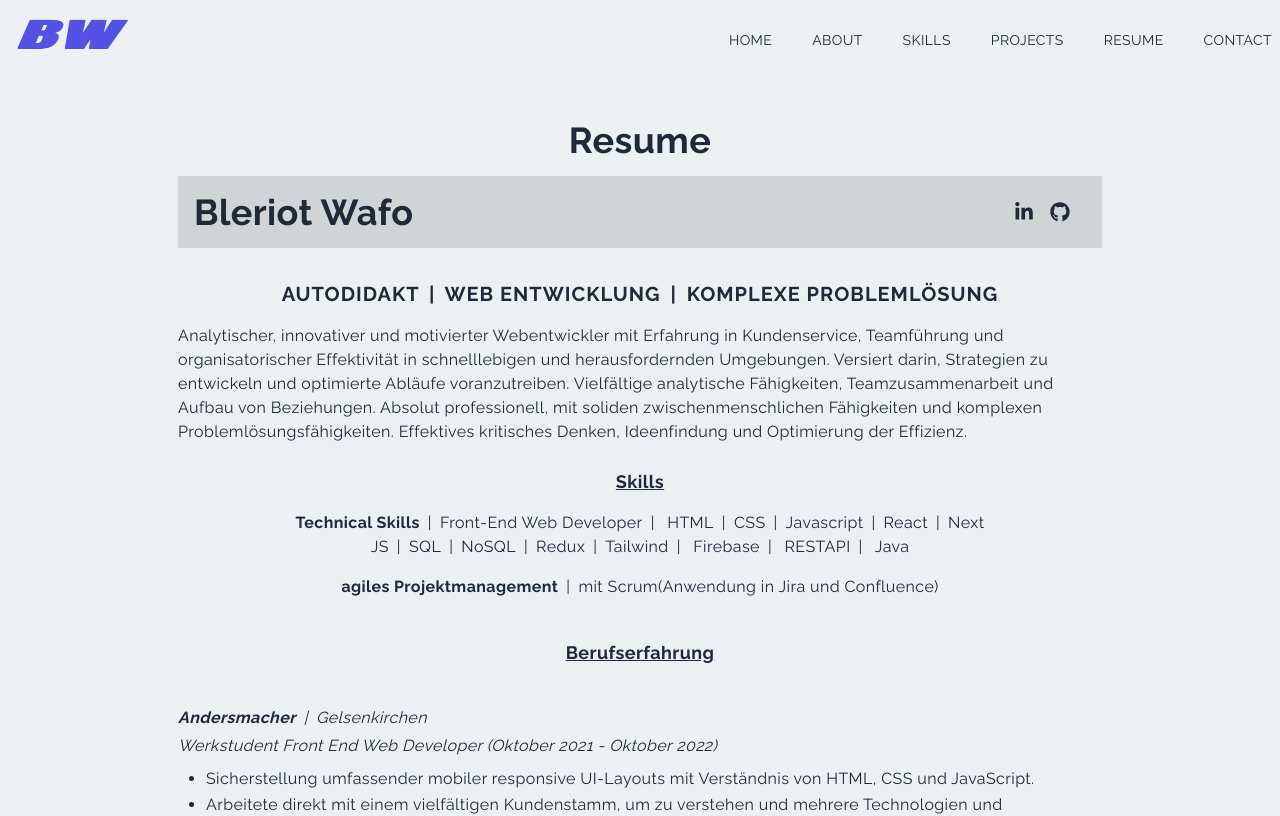
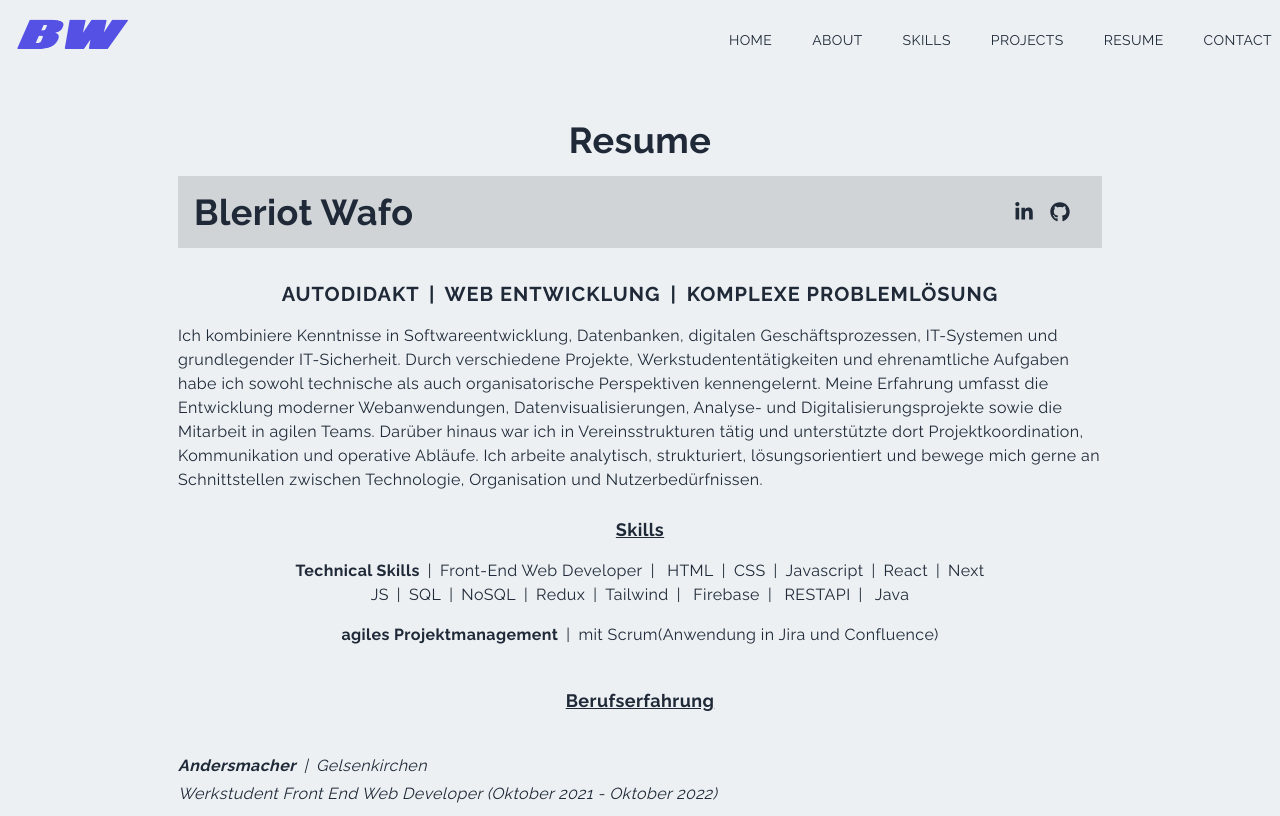
Before and after one commit to bleriotgabin/wafowabo, a Next.js app: page /resume in a window 1280 px wide. Shown: the top 816 px of the page. Built offline with nearby package versions, Linux system fonts and the light colour scheme.

Commit message:
Update resume.jsx

```diff
--- a/pages/resume.jsx
+++ b/pages/resume.jsx
@@ -49,15 +49,11 @@ const resume = () => {
           </div>
         </div>
         <p>
-          Analytischer, innovativer und motivierter Webentwickler mit
-          Erfahrung in Kundenservice, Teamführung und organisatorischer
-          Effektivität in schnelllebigen und herausfordernden Umgebungen.
-          Versiert darin, Strategien zu entwickeln und optimierte Abläufe
-          voranzutreiben.
-          Vielfältige analytische Fähigkeiten, Teamzusammenarbeit und Aufbau
-          von Beziehungen. Absolut professionell, mit soliden zwischenmenschlichen
-          Fähigkeiten und komplexen Problemlösungsfähigkeiten.
-          Effektives kritisches Denken, Ideenfindung und Optimierung der Effizienz.
+         Ich kombiniere Kenntnisse in Softwareentwicklung, Datenbanken, digitalen Geschäftsprozessen, IT-Systemen und grundlegender IT-Sicherheit. Durch verschiedene Projekte, Werkstudententätigkeiten und ehrenamtliche Aufgaben habe ich sowohl technische als auch organisatorische Perspektiven kennengelernt.
+
+Meine Erfahrung umfasst die Entwicklung moderner Webanwendungen, Datenvisualisierungen, Analyse- und Digitalisierungsprojekte sowie die Mitarbeit in agilen Teams. Darüber hinaus war ich in Vereinsstrukturen tätig und unterstützte dort Projektkoordination, Kommunikation und operative Abläufe.
+
+Ich arbeite analytisch, strukturiert, lösungsorientiert und bewege mich gerne an Schnittstellen zwischen Technologie, Organisation und Nutzerbedürfnissen.
         </p>
 
         {/* Skills */}
```
